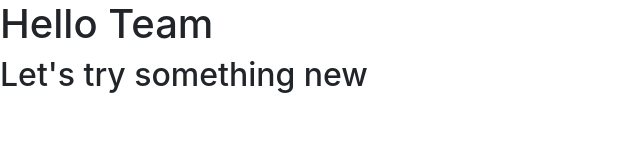
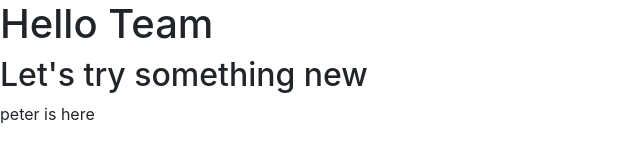
Before and after one commit to peterabdelmalek/Team, a plain HTML site: page index.html in a window 1280 px wide. Shown: the full height of the page, 0-640 px from the left. Drawn offline with nearby package versions, Linux system fonts and the light colour scheme.

Commit message:
Update index.html

```diff
--- a/index.html
+++ b/index.html
@@ -29,6 +29,7 @@
         <div class="h">
 
             <h2>Let's try something new</h2>
+            <p>peter is here</P>
 
             </div>
 
```
